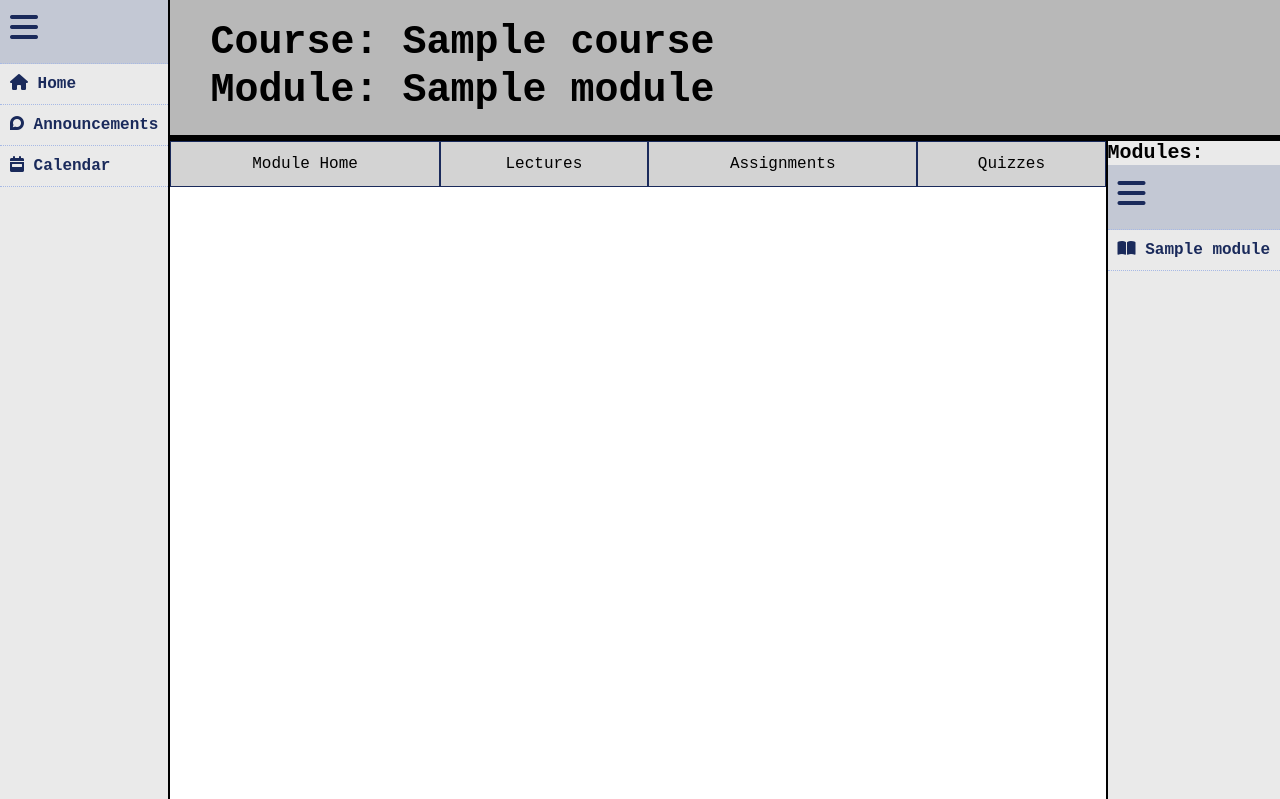
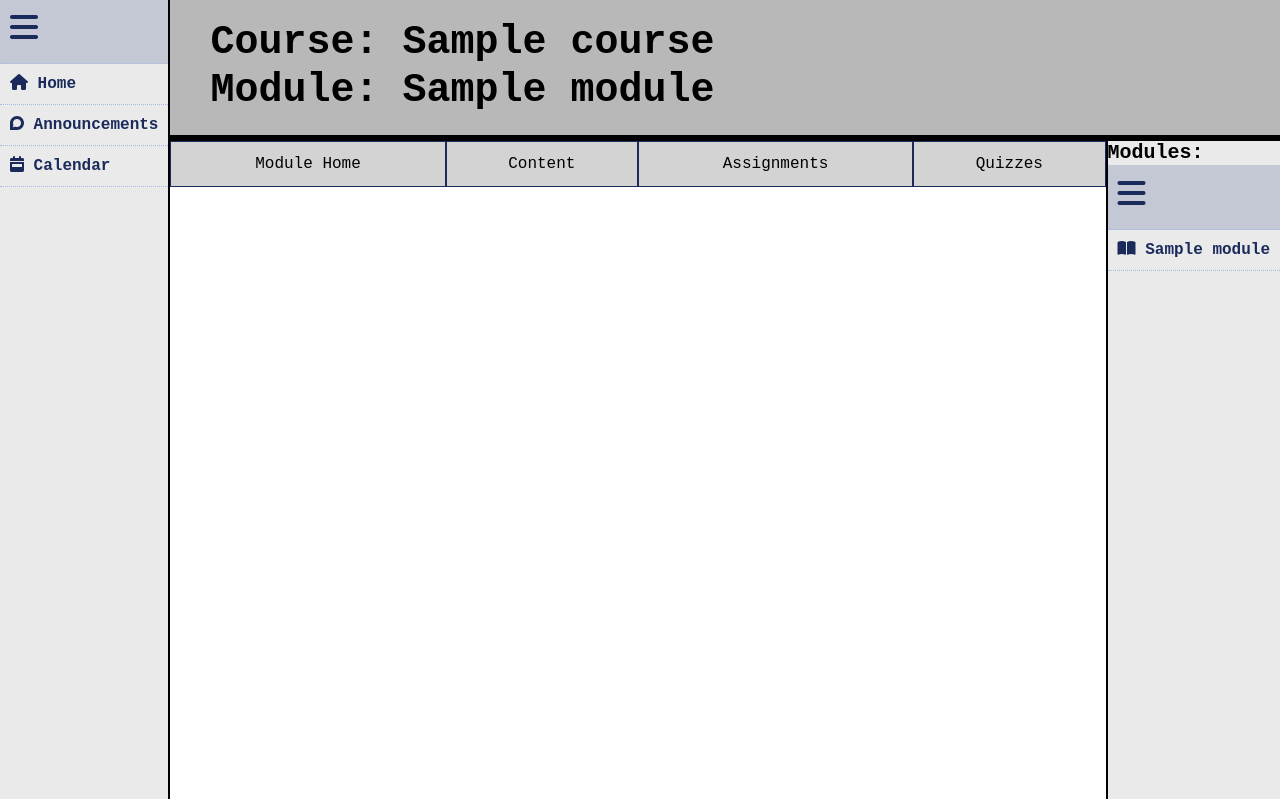
Before and after one commit to craig-glass/E-learning, a Django app: page /students/course/1/1/ in a window 1280 px wide. Shown: the part 120-919 px from the top of the page. Run offline with Django 3.2, Linux system fonts and the light colour scheme; a user stored in the database is signed in; tables that the repository leaves empty hold one stand-in row (values such as "Sample post"); some libraries are stand-ins or nearby versions.

Commit message:
Minor semantic fix

```diff
--- a/students/templates/students/course/detail.html
+++ b/students/templates/students/course/detail.html
@@ -20,7 +20,7 @@
         <div style="width: auto; height: 100%; overflow: hidden">
             <div class="navbar navbar-function-link">
                 <p data-link="{% url 'students:student_course_detail_module' course.id module.id %}">Module Home</p>
-                <p data-link="{% url 'students:student_course_detail_module' course.id module.id %}">Lectures</p>
+                <p data-link="{% url 'students:student_course_detail_module' course.id module.id %}">Content</p>
                 <p data-link="{% url 'students:student_course_detail_module' course.id module.id %}">Assignments</p>
                 <p data-link="{% url 'students:student_course_detail_module' course.id module.id %}">Quizzes</p>
             </div>
```
